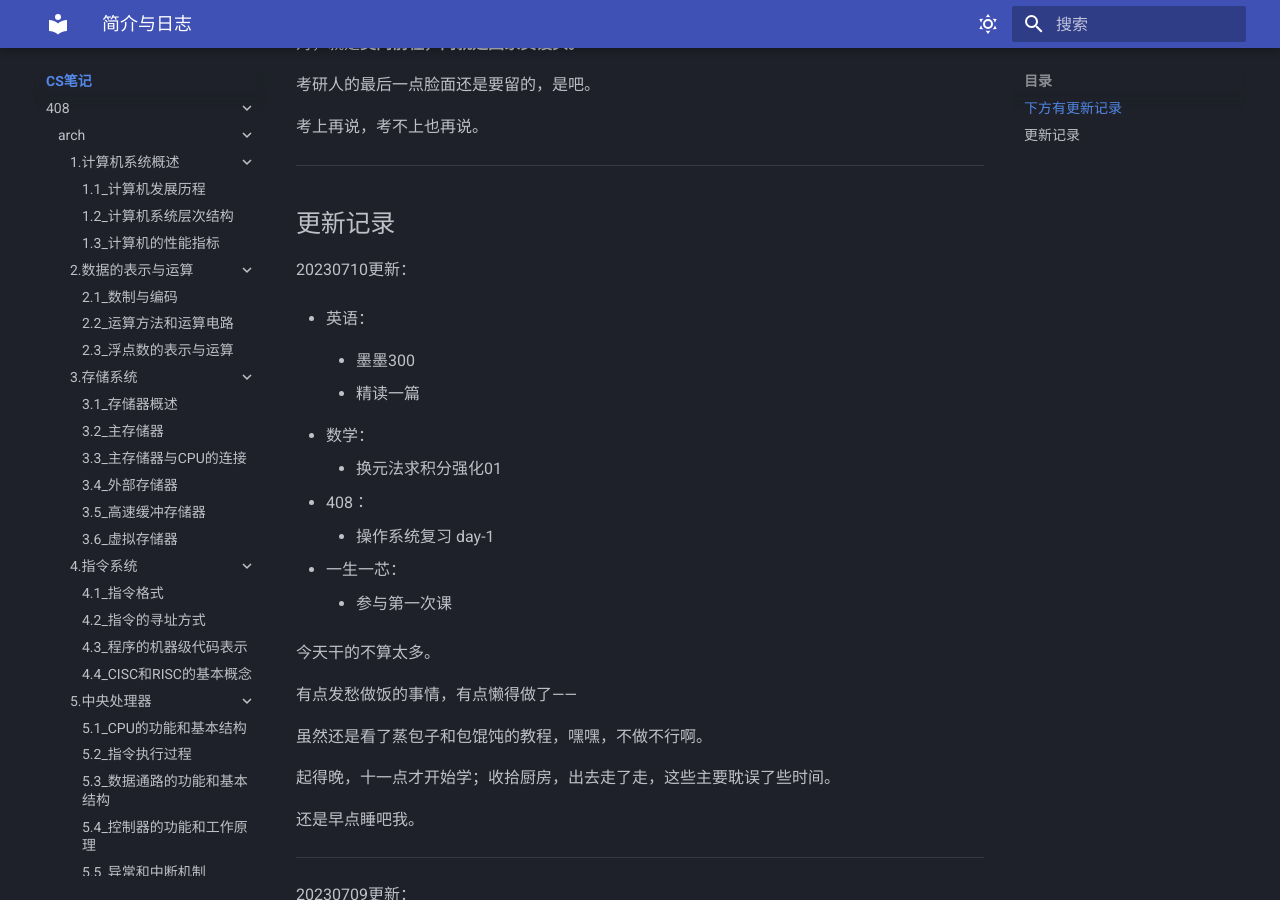
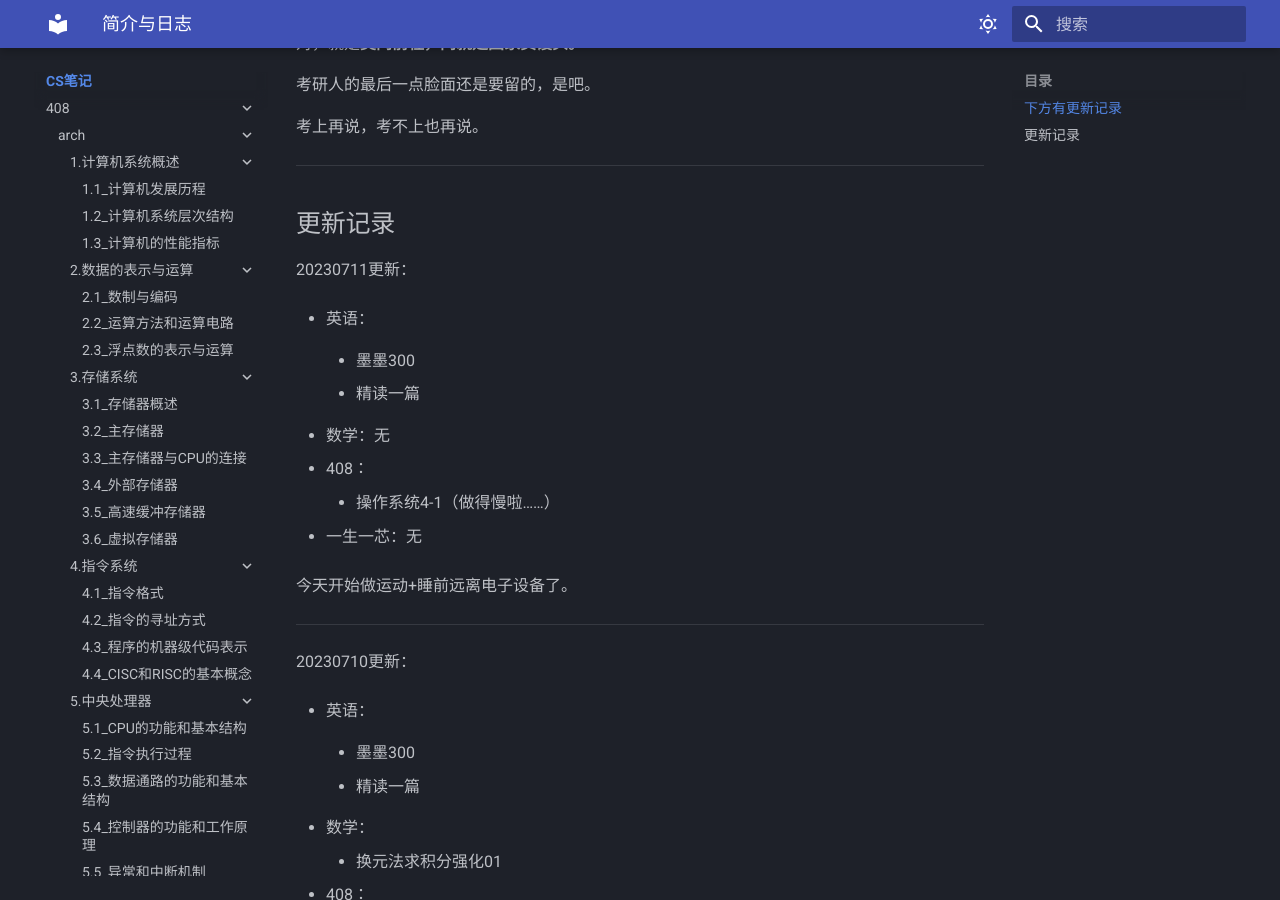
Before and after one commit to Haohahahaha/cs, an MkDocs documentation site: the page built from docs/index.md, in a window 1280 px wide and 900 px high, scrolled down 768 px. Built offline with MkDocs 1.6.1 and Material for MkDocs 9.7.7, drawn with Linux system fonts in a browser that asks for light colours.

Commit message:
2023-07-11_23:01:21 update

```diff
--- a/docs/index.md
+++ b/docs/index.md
@@ -39,6 +39,26 @@
 <a id="update"></a>
 
 ## 更新记录
+
+20230711更新：
+
+- 英语：
+
+    - 墨墨300
+
+    - 精读一篇
+
+- 数学：无
+
+- 408：
+
+    - 操作系统4-1（做得慢啦……）
+
+- 一生一芯：无
+
+今天开始做运动+睡前远离电子设备了。
+
+---
 
 20230710更新：
 
```
